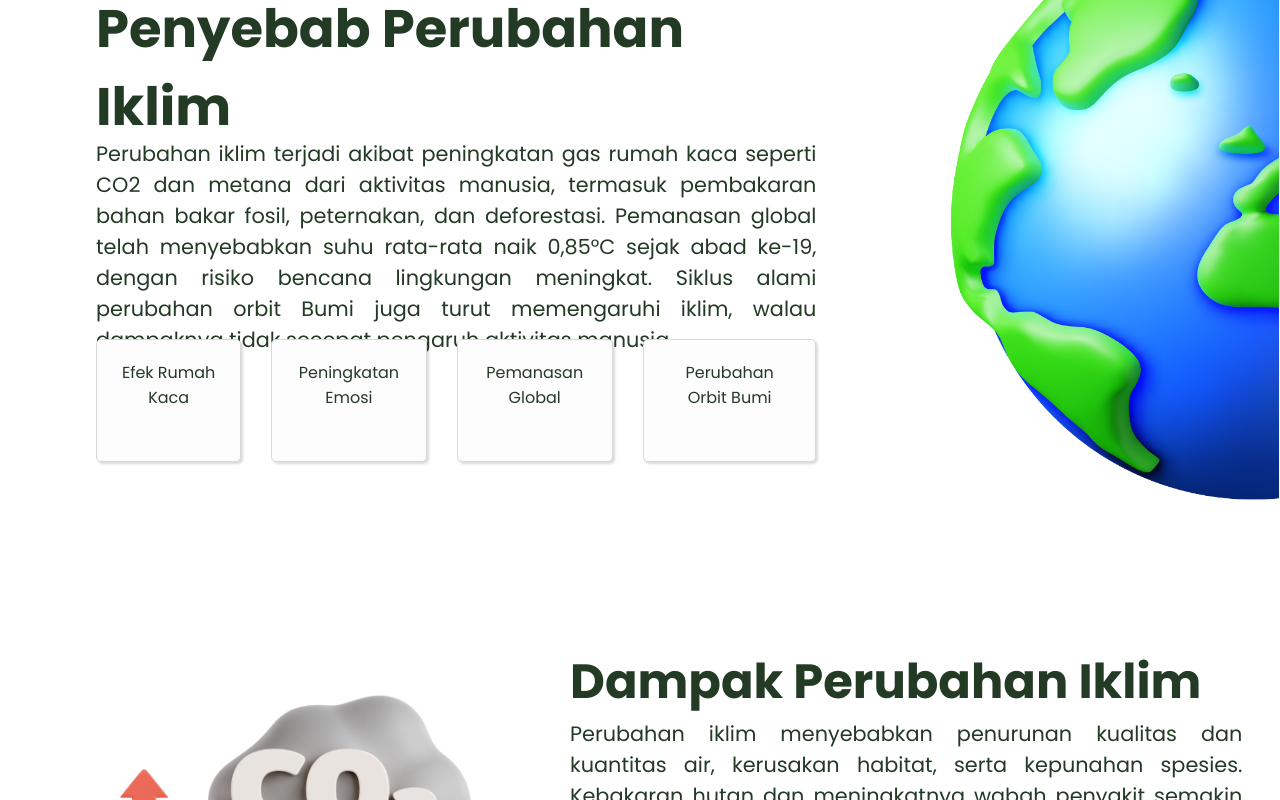
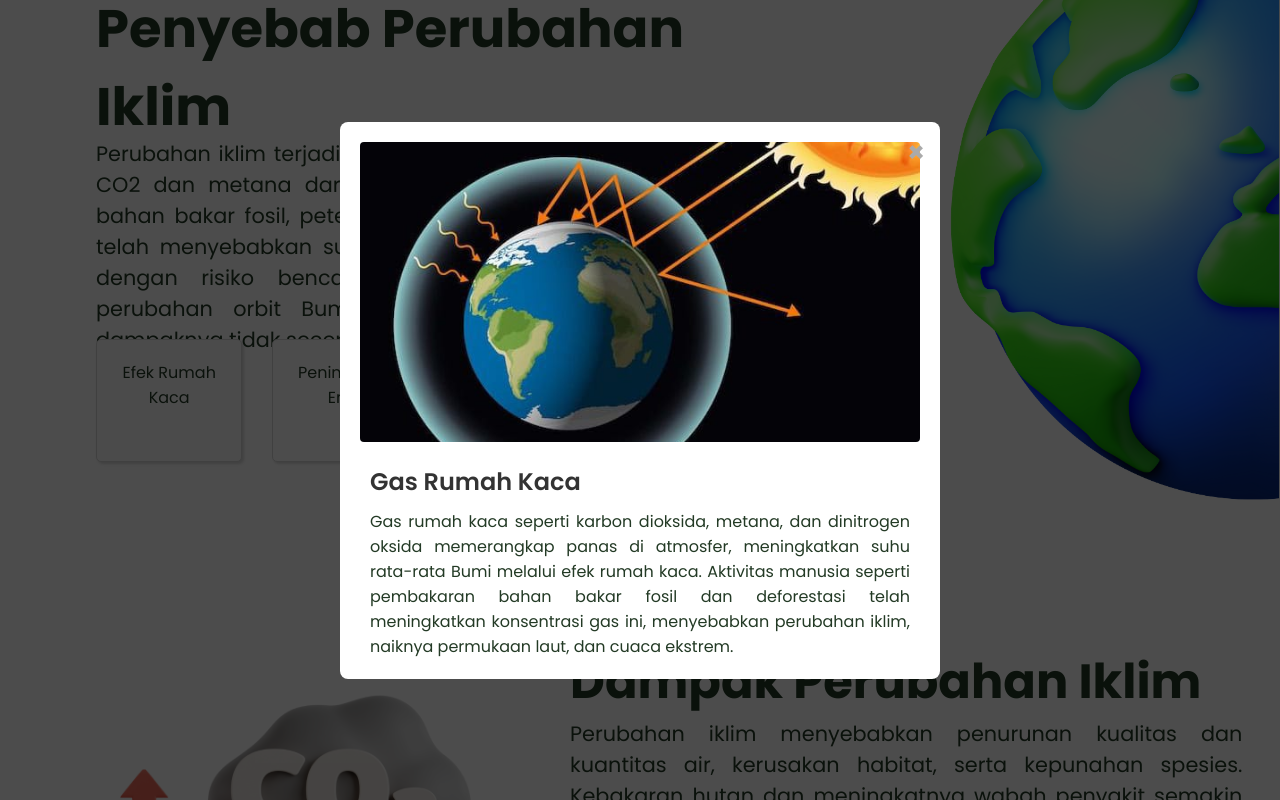
Before and after one commit to s-erzv/final-project-group1, a plain HTML site: page index.html in a window 1280 px wide. Both pictures are taken after a click on the element "Efek Rumah Kaca". Shown: the part 1388-2188 px from the top of the page. Drawn offline with Linux system fonts and the light colour scheme.

Commit message:
memasukan gambar ke modal

```diff
--- a/assets/css/style.css
+++ b/assets/css/style.css
@@ -251,25 +251,48 @@ nav ul li a.active {
     left: 0;
     width: 100%;
     height: 100%;
+    background-color: rgba(0, 0, 0, 0.7);
+    justify-content: center;
+    align-items: center;
     z-index: 1000;
-    background-color: rgba(0, 0, 0, 0.5);
+}
+
+.modal-title {
+    font-size: 24px;
+    font-weight: 600;
+    color: #333;
+    margin-bottom: 10px;
+}
+
+.modal-text {
+    padding: 0 10px;
 }
 
 .modal-content {
+    background-color: white;
+    padding: 20px;
+    border-radius: 8px;
+    text-align: justify;
+    max-width: 600px;
+    width: 90%;
     position: relative;
-    margin: auto;
-    padding: 20px;
-    background-color: #fff;
-    z-index: 1010;
 }
 
+.modal-content img {
+    width: 100%;
+    height: auto;
+    max-height: 300px;
+    object-fit: cover;
+    border-radius: 4px;
+    margin-bottom: 15px;
+}
 
 .close-btn {
     position: absolute;
     top: 10px;
     right: 15px;
     color: #aaa;
-    font-size: 24px;
+    font-size: 28px;
     font-weight: bold;
     cursor: pointer;
 }
@@ -350,21 +373,24 @@ nav ul li a.active {
     right: 10px;
 } */
 
-footer {
+footer:not(#footer-cc){
     background-color: white;
     border-top: 1px solid rgb(148, 148, 148);
     padding: 10px 15px;
     display: flex;
-    align-items: center;
+    justify-content: center;
     gap: 57rem;
     margin: 3rem 0 0 0;
 }
+/*mengecualikan footer calculator*/
 
-.logo-footer {
-    font-size: 1.5rem;
-    font-weight: bold;
-    padding: 10px;
-    margin: 0 0 0 2rem;
+#footer-cc{
+    border-top: 1px solid rgb(148, 148, 148);
+    padding: 10px 15px;
+    display: flex;
+    justify-content: center;
+    gap: 57rem;
+    margin: 3rem 0 0 0;
 }
 
 footer p {
@@ -522,12 +548,6 @@ footer p {
     box-shadow: 0 4px 8px rgba(0, 0, 0, 0.2);
 }
 
-input[type=number]::-webkit-inner-spin-button,
-input[type=number]::-webkit-outer-spin-button{
-    -webkit-appearance: none;
-    margin: 0;
-}
-
 .container-cch {
     width: 500px;
     min-height: 13.5cm;
@@ -557,6 +577,12 @@ input[type="number"] {
 
 input[type="number"]::placeholder {
     color: #999;
+}
+
+input[type="number"]::-webkit-outer-spin-button,
+input[type="number"]::-webkit-inner-spin-button{
+    -webkit-appearance: none;
+    margin: 0;
 }
 
 .btn-secondary {
--- a/assets/js/main.js
+++ b/assets/js/main.js
@@ -19,51 +19,128 @@ document.addEventListener("DOMContentLoaded", () => {
     });
 
     // Data for content (penyebab, dampak, tips)
+
     const contentData = {
     penyebab: {
-            penyebab1: "Gas Rumah Kaca: Gas rumah kaca seperti karbon dioksida, metana, dan dinitrogen oksida adalah gas yang menyerap panas, menyebabkan peningkatan suhu global.",
-            penyebab2: "Peningkatan Emisi: Emisi dari pembakaran bahan bakar fosil dan industri menambah jumlah CO2 dan gas lainnya di atmosfer.",
-            penyebab3: "Pemanasan Global: Suhu rata-rata global meningkat lebih dari 0,85°C sejak akhir abad ke-19, dipicu oleh aktivitas manusia.",
-            penyebab4: "Perubahan Orbit Bumi: Siklus alami perubahan orbit Bumi dapat memengaruhi iklim, meskipun pengaruhnya tidak secepat aktivitas manusia.",
+        penyebab1: {
+            title :"Gas Rumah Kaca",
+            text: "Gas rumah kaca seperti karbon dioksida, metana, dan dinitrogen oksida memerangkap panas di atmosfer, meningkatkan suhu rata-rata Bumi melalui efek rumah kaca. Aktivitas manusia seperti pembakaran bahan bakar fosil dan deforestasi telah meningkatkan konsentrasi gas ini, menyebabkan perubahan iklim, naiknya permukaan laut, dan cuaca ekstrem.",
+            image: "assets/img/penyebab/penyebab1.jpeg"
+        },
+        penyebab2: {
+            title :"Peningkatan Emisi",
+            text: "Emisi dari pembakaran bahan bakar fosil dan industri menambah jumlah CO₂ dan gas lainnya di atmosfer. Gas-gas ini memerangkap panas, meningkatkan suhu global, dan menyebabkan perubahan iklim serta cuaca ekstrem. Upaya untuk mengurangi emisi sangat penting untuk memitigasi dampak negatifnya.",
+            image: "assets/img/penyebab/penyebab2.jpeg"
+        },
+        penyebab3: {
+            title :"Pemanasan Global",
+            text: "Suhu rata-rata global meningkat lebih dari 0,85°C sejak akhir abad ke-19, dipicu oleh aktivitas manusia. Emisi gas rumah kaca dari pembakaran bahan bakar fosil, deforestasi, dan kegiatan industri adalah penyebab utama pemanasan ini. Peningkatan suhu global ini telah mencairkan lapisan es di kutub, menaikkan permukaan laut, dan mengubah pola cuaca.",
+            image: "assets/img/penyebab/penyebab3.jpeg"
+        },
+        penyebab4: {
+            title :"Perubahan Orbit Bumi",
+            text: "Siklus alami perubahan orbit Bumi dapat memengaruhi iklim, meskipun pengaruhnya tidak secepat aktivitas manusia. Variasi dalam eksentrisitas, kemiringan sumbu, dan presesi Bumi terjadi dalam rentang waktu ribuan hingga ratusan ribu tahun dan berkontribusi pada perubahan iklim jangka panjang seperti zaman es.",
+            image: "assets/img/penyebab/penyebab4.jpeg"
+        }
     },
     dampak: {
-            dampak1: "Menurunnya Kualitas Air: Curah hujan tinggi menurunkan kualitas air, sementara peningkatan suhu mempengaruhi kadar klorin.",
-            dampak2: "Berkurangnya Kuantitas Air: Curah hujan tinggi bisa menyebabkan air cepat kembali ke laut tanpa tersimpan sebagai air bersih.",
-            dampak3: "Perubahan Habitat: Banjir dan badai mengubah habitat alami, membahayakan berbagai spesies makhluk hidup.",
-            dampak4: "Punahnya Spesies: Perubahan suhu dan lingkungan yang cepat menyebabkan kepunahan beberapa spesies yang tak sempat beradaptasi.",
-            dampak5: "Meningkatnya Wabah Penyakit: Curah hujan tinggi memicu peningkatan wabah seperti malaria dan demam berdarah.",
+        dampak1: {
+            title :"Menurunnya Kualitas Air",
+            text: "Curah hujan tinggi dapat menurunkan kualitas air dengan membawa polutan dan sedimen ke dalam sumber air, meningkatkan risiko kontaminasi. Selain itu, peningkatan suhu mempengaruhi kadar klorin dalam air, mengurangi efektivitasnya sebagai desinfektan dan memungkinkan pertumbuhan mikroorganisme berbahaya.",
+            image: "assets/img/dampak/dampak1.jpeg"
+        },
+        dampak2: {
+            title :"Berkurangnya Kuantitas Air",
+            text: "Curah hujan tinggi bisa menyebabkan air cepat kembali ke laut tanpa tersimpan sebagai air bersih. Aliran permukaan yang cepat ini mengurangi kesempatan air untuk meresap ke dalam tanah dan mengisi kembali akuifer, sehingga mengurangi ketersediaan air tawar.",
+            image: "assets/img/dampak/dampak2.jpeg"
+        },
+        dampak3: {
+            title :"Perubahan Habitat",
+            text: "anjir dan badai mengubah habitat alami, membahayakan berbagai spesies makhluk hidup. Peristiwa cuaca ekstrem ini dapat merusak ekosistem, menghancurkan tempat tinggal, sumber makanan, dan mengganggu pola migrasi hewan. Akibatnya, banyak spesies menghadapi risiko kepunahan jika mereka tidak dapat beradaptasi dengan cepat.",
+            image: "assets/img/dampak/dampak3.jpeg"
+        },
+        dampak4: {
+            title :"Punahnya Spesies",
+            text: "Perubahan suhu dan lingkungan yang cepat menyebabkan kepunahan beberapa spesies yang tak sempat beradaptasi. Peningkatan suhu global, perubahan pola cuaca, dan kerusakan habitat akibat aktivitas manusia memaksa banyak spesies untuk menghadapi kondisi yang tidak sesuai dengan kebutuhan hidup mereka.",
+            image: "assets/img/dampak/dampak4.jpeg"
+        },
+        dampak5: {
+            title :"Meningkatnya Wabah Penyakit",
+            text: "Curah hujan tinggi memicu peningkatan wabah seperti malaria dan demam berdarah. Genangan air yang terbentuk setelah hujan deras menjadi tempat berkembang biak yang ideal bagi nyamuk, yang merupakan vektor utama penyakit-penyakit ini. Peningkatan populasi nyamuk meningkatkan risiko penularan penyakit kepada manusia, terutama di daerah tropis dan subtropis.",
+            image: "assets/img/dampak/dampak5.jpeg"
+        }
     },
     tips: {
-            Tips1: "Menghemat Energi: Kurangi penggunaan energi untuk mengurangi emisi gas rumah kaca.",
-            Tips2: "Berjalan Kaki atau Bersepeda: Mengurangi emisi kendaraan sekaligus menyehatkan.",
-            Tips3: "Konsumsi Lebih Banyak Sayuran: Produksi sayuran lebih ramah lingkungan daripada daging dan susu.",
-            Tips4: "Kurangi Penggunaan Pesawat: Mengurangi emisi dengan mengurangi perjalanan udara.",
-            Tips5: "Daur Ulang dan Kurangi Limbah: Kurangi pembelian barang baru, perbaiki dan daur ulang barang yang bisa digunakan kembali."
+        Tips1: {
+            title: "Efek Gas Rumah Kaca",
+            text: "Menghemat Energi: Kurangi penggunaan energi untuk mengurangi emisi gas rumah kaca.",
+            image: "assets/img/energy-save.png"
+        },
+        Tips2: {
+            text: "Berjalan Kaki atau Bersepeda: Mengurangi emisi kendaraan sekaligus menyehatkan.",
+            image: "assets/img/bicycle.png"
+        },
+        Tips3: {
+            text: "Konsumsi Lebih Banyak Sayuran: Produksi sayuran lebih ramah lingkungan daripada daging dan susu.",
+            image: "assets/img/vegetables.png"
+        },
+        Tips4: {
+            text: "Kurangi Penggunaan Pesawat: Mengurangi emisi dengan mengurangi perjalanan udara.",
+            image: "assets/img/airplane.png"
+        },
+        Tips5: {
+            text: "Daur Ulang dan Kurangi Limbah: Kurangi pembelian barang baru, perbaiki dan daur ulang barang yang bisa digunakan kembali.",
+            image: "assets/img/recycle.png"
+        }
     }
 };
 
-    function showModal(modalId, contentId) {
-        const modal = document.getElementById('modal-' + modalId);
-        const content = document.getElementById('modal-content-' + modalId);
+function showModal(type, key) {
+    const content = contentData[type][key];
+    let modalId, contentId, imageId;
 
-        const sourceContent = document.getElementById(contentId).innerHTML;
+    if (type === 'penyebab') {
+        modalId = 'modal-penyebab';
+        contentId = 'modal-content-penyebab';
+        imageId = 'modal-image-penyebab';
+        titleId = 'modal-title-penyebab';
+    } else if (type === 'dampak') {
+        modalId = 'modal-dampak';
+        contentId = 'modal-content-dampak';
+        imageId = 'modal-image-dampak';
+        titleId = 'modal-title-dampak';
+    } else if (type === 'tips') {
+        modalId = 'modal-tips';
+        contentId = 'modal-content-tips';
+        imageId = 'modal-image-tips';
+        titleId = 'modal-title-tips';
+    }
 
-        content.innerHTML = sourceContent;
-        modal.style.display = 'block';
+    document.getElementById(titleId).innerText = content.title;
+    document.getElementById(contentId).innerText = content.text;
+    document.getElementById(imageId).src = content.image;
+    document.getElementById(modalId).style.display = "flex";
+    document.body.style.overflow = "hidden";
 }
 
 function closeModal(modalId) {
-        document.getElementById('modal-' + modalId).style.display = 'none';
+    document.getElementById(modalId).style.display = "none";
+    document.body.style.overflow = "auto";
 }
 
-    window.onclick = function (event) {
+window.onclick = function(event) {
     const modalPenyebab = document.getElementById("modal-penyebab");
     const modalDampak = document.getElementById("modal-dampak");
+    const modalTips = document.getElementById("modal-tips");
 
     if (event.target === modalPenyebab) {
-            closeModal('penyebab');
-        } else if (event.target === modalDampak) {
-            closeModal('dampak');
+        closeModal('modal-penyebab');
+    }
+    if (event.target === modalDampak) {
+        closeModal('modal-dampak');
+    }
+    if (event.target === modalTips) {
+        closeModal('modal-tips');
     }
 };
 
@@ -119,4 +196,5 @@ document.addEventListener("DOMContentLoaded", () => {
         document.getElementById('result2').innerText = weeklyCO2.toFixed(2);
         document.getElementById('result3').innerText = yearlyCO2.toFixed(2);
     }
+
     document.querySelector('button').addEventListener('click', calcCO2);
--- a/index.html
+++ b/index.html
@@ -62,7 +62,7 @@
                 Perubahan iklim terjadi akibat peningkatan gas rumah kaca seperti CO2 dan metana dari aktivitas manusia, termasuk pembakaran bahan bakar fosil, peternakan, dan deforestasi. Pemanasan global telah menyebabkan suhu rata-rata naik 0,85°C sejak abad ke-19, dengan risiko bencana lingkungan meningkat. Siklus alami perubahan orbit Bumi juga turut memengaruhi iklim, walau dampaknya tidak secepat pengaruh aktivitas manusia.</h3>
             <div class="box-container-p">
                 <div class="box" onclick="showModal('penyebab', 'penyebab1')">Efek Rumah Kaca</div>
-                <div class="box" onclick="showModal('penyebab', 'penyebab2')">Peningkatan Emosi</div>
+                <div class="box" onclick="showModal('penyebab', 'penyebab2')">Peningkatan Emisi</div>
                 <div class="box" onclick="showModal('penyebab', 'penyebab3')">Pemanasan Global</div>
                 <div class="box" onclick="showModal('penyebab', 'penyebab4')">Perubahan Orbit Bumi</div>
             </div>
@@ -73,8 +73,11 @@
     <div id="modal-penyebab" class="modal">
         <div class="modal-content">
             <span class="close-btn" onclick="closeModal('modal-penyebab')">&times;</span>
-            <h3>Penyebab Perubahan Iklim</h3>
-            <p id="modal-content-penyebab">Isi penyebab akan ditampilkan di sini.</p>
+            <img id="modal-image-penyebab" src=" " alt="Penyebab">
+            <div class="modal-text">
+                <h3 id="modal-title-penyebab" class="modal-title"></h3>
+                <p id="modal-content-penyebab">Isi penyebab akan ditampilkan di sini.</p>
+            </div>
         </div>
     </div>
 
@@ -102,8 +105,11 @@
     <div id="modal-dampak" class="modal">
         <div class="modal-content">
             <span class="close-btn" onclick="closeModal('modal-dampak')">&times;</span>
-            <h3>Dampak Perubahan Iklim</h3>
-            <p id="modal-content-dampak">Isi dampak akan ditampilkan di sini.</p>
+            <img id="modal-image-dampak" src="" alt="Dampak">
+            <div class="modal-text">
+                <h3 id="modal-title-dampak" class="modal-title"></h3>
+                <p id="modal-content-dampak">Isi dampak akan ditampilkan di sini.</p>
+            </div>
         </div>
     </div>
     <!-- Dampak Perubahan Iklim section end -->
@@ -123,10 +129,11 @@
         </div> -->
      </div>
     <!-- Grafik section end -->
-  <footer>
-    <div class="logo-footer">Logo</div>
+</section>
+<footer>
     <p> Copyright &copy; 2024 Sky Solutions</p>
-    </footer>
+</footer>
     <script src="assets/js/main.js"></script>
+
 </body>
 </html>
```
Also changed, not shown: carbonCalculator.html (+4 -5 lines), climateTips.html (+9 -6 lines), assets/img/dampak/dampak1.jpeg (added), assets/img/dampak/dampak2.jpeg (added), assets/img/dampak/dampak3.jpeg (added), assets/img/dampak/dampak4.jpeg (added), assets/img/dampak/dampak5.jpeg (added), assets/img/penyebab/penyebab1.jpeg (added), assets/img/penyebab/penyebab2.jpeg (added), assets/img/penyebab/penyebab3.jpeg (added), assets/img/penyebab/penyebab4.jpeg (added). Lines whose indentation alone changed are shown as unchanged.
